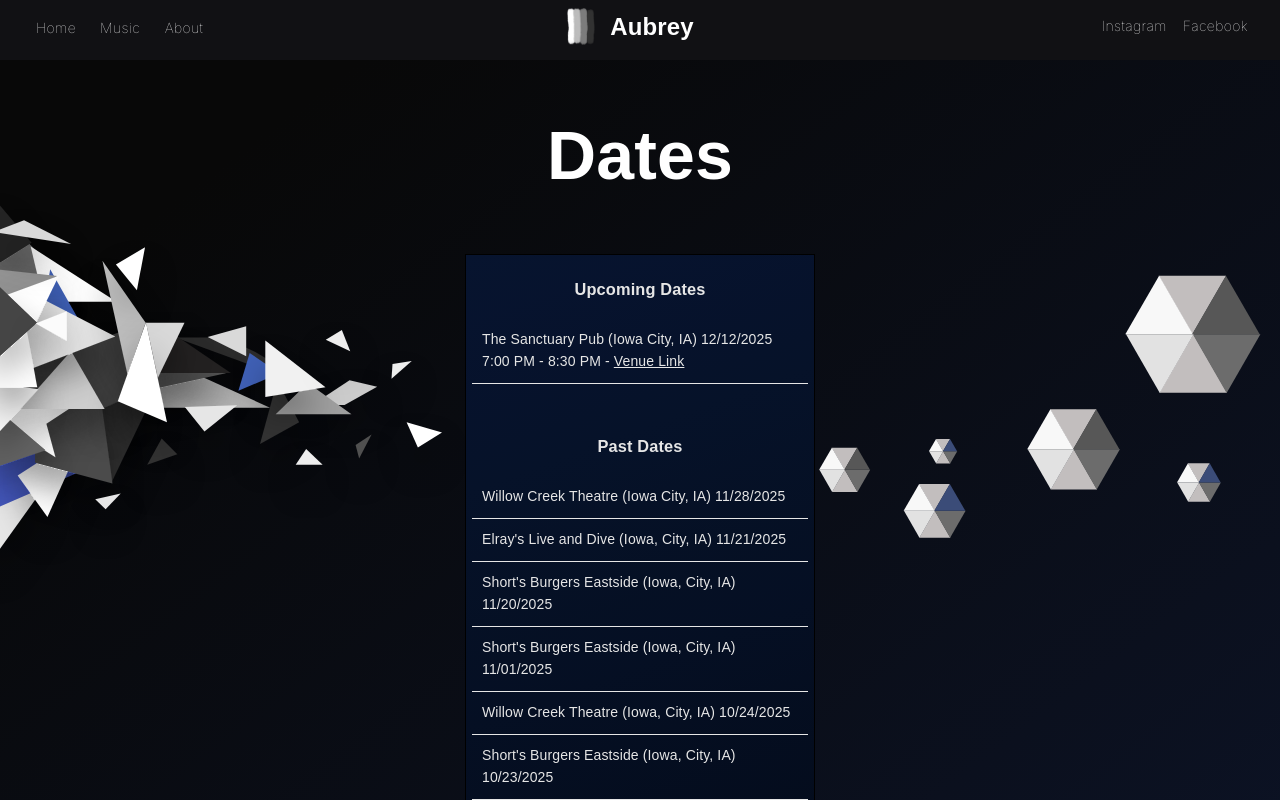
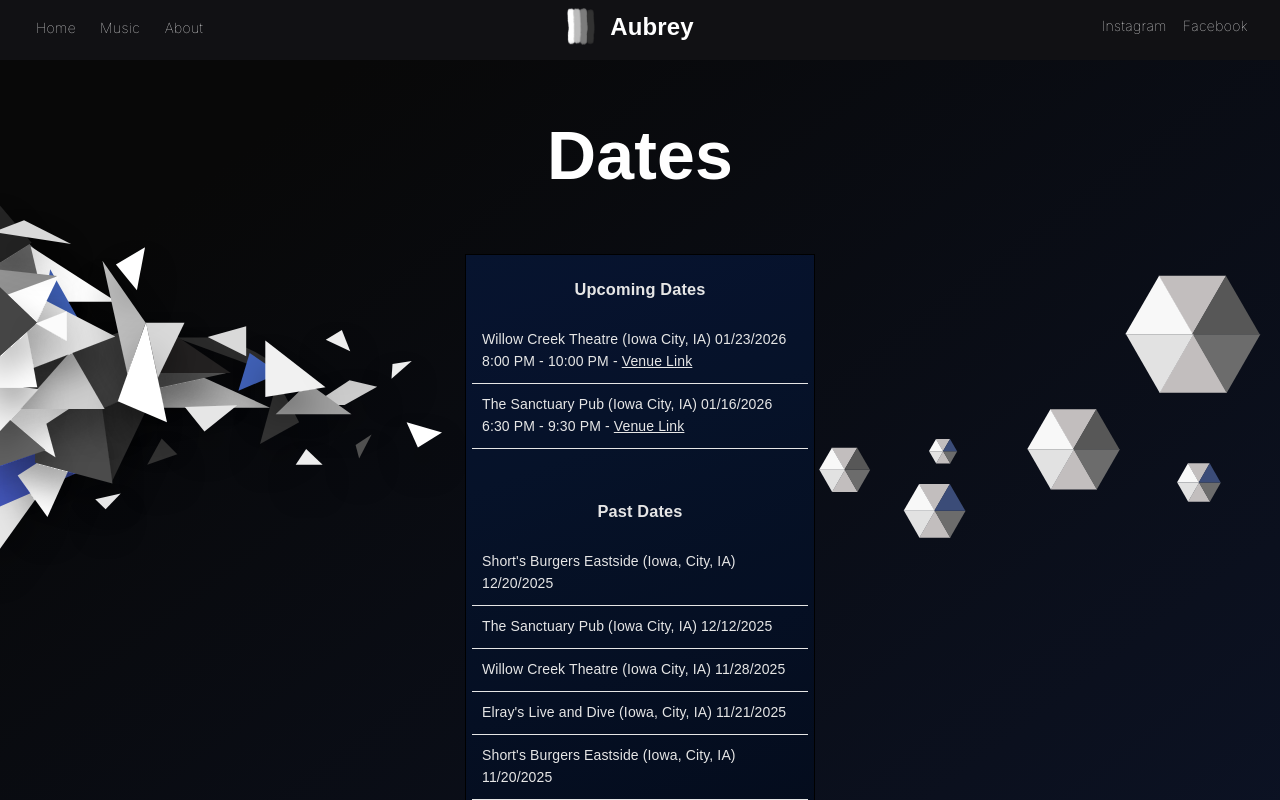
Before and after one commit to aubreyyates/theaubreymusic, a React (Create React App) app: page / in a window 1280 px wide. Shown: the top 800 px of the page. Built offline with nearby package versions, Linux system fonts and the light colour scheme; a web font is replaced by a local one.

Commit message:
Update dates.

```diff
--- a/src/pages/home/HomeOverlay.js
+++ b/src/pages/home/HomeOverlay.js
@@ -8,10 +8,13 @@ import Shapes from './svgComponents/shapes';
 import ShapesLeft from './svgComponents/shapesLeft';
 
 let upcomingDates = [
-  { text: `The Sanctuary Pub (Iowa City, IA) 12/12/2025 7:00 PM - 8:30 PM`, link: `https://www.facebook.com/sanctuarypubiowacity/` }
+  { text: `Willow Creek Theatre (Iowa City, IA) 01/23/2026 8:00 PM - 10:00 PM`, link: `https://willowcreektheatre.org/` },
+  { text: `The Sanctuary Pub (Iowa City, IA) 01/16/2026 6:30 PM - 9:30 PM`, link: `https://www.facebook.com/sanctuarypubiowacity/` }
 ];
 
 let pastDates = [
+  `Short's Burgers Eastside (Iowa, City, IA) 12/20/2025`,
+  `The Sanctuary Pub (Iowa City, IA) 12/12/2025`,
   `Willow Creek Theatre (Iowa City, IA) 11/28/2025`,
   `Elray's Live and Dive (Iowa, City, IA) 11/21/2025`,
   `Short's Burgers Eastside (Iowa, City, IA) 11/20/2025`,
```
